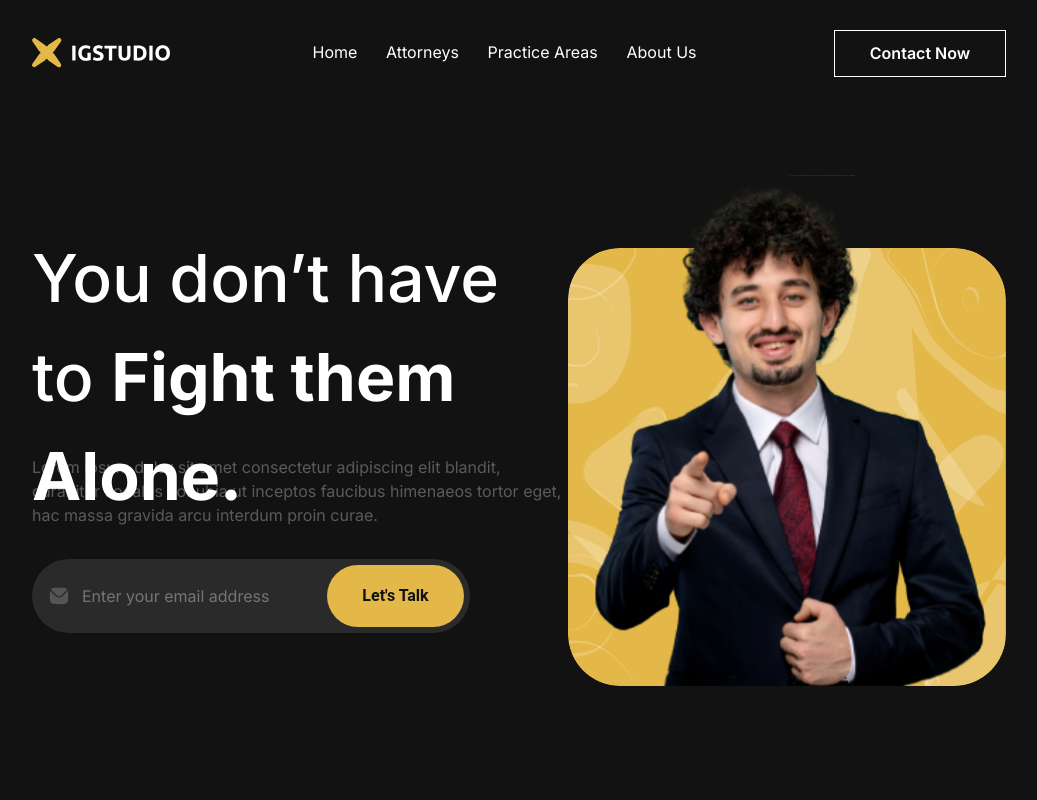
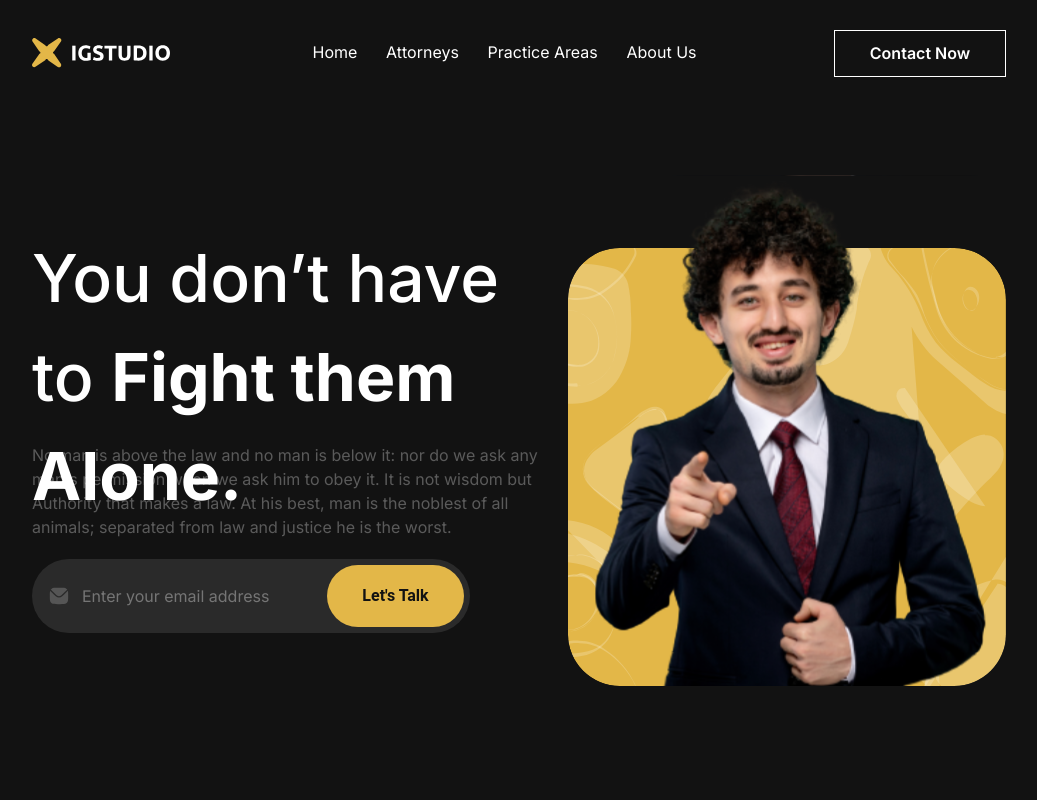
Before and after one commit to Venkat0629/LawFirm, a React (Create React App) app: page / in a window 1280 px wide. Shown: the top 800 px of the page, without its empty margins (121-1158 px from the left). Built offline with nearby package versions, Linux system fonts and the light colour scheme.

Commit message:
Changed hero quote

```diff
--- a/src/components/Hero/Hero.jsx
+++ b/src/components/Hero/Hero.jsx
@@ -21,9 +21,10 @@ export default function HeroSection() {
           You don’t have to <strong>Fight them Alone.</strong>
         </h1>
         <p className={styles.subtitle}>
-          Lorem ipsum dolor sit amet consectetur adipiscing elit blandit,
-          curabitur sodales conubia ut inceptos faucibus himenaeos tortor eget,
-          hac massa gravida arcu interdum proin curae.
+          No man is above the law and no man is below it: nor do we ask any
+          man's permission when we ask him to obey it. It is not wisdom but
+          Authority that makes a law. At his best, man is the noblest of all
+          animals; separated from law and justice he is the worst.
         </p>
 
         <div className={styles.emailwrapper}>
```
